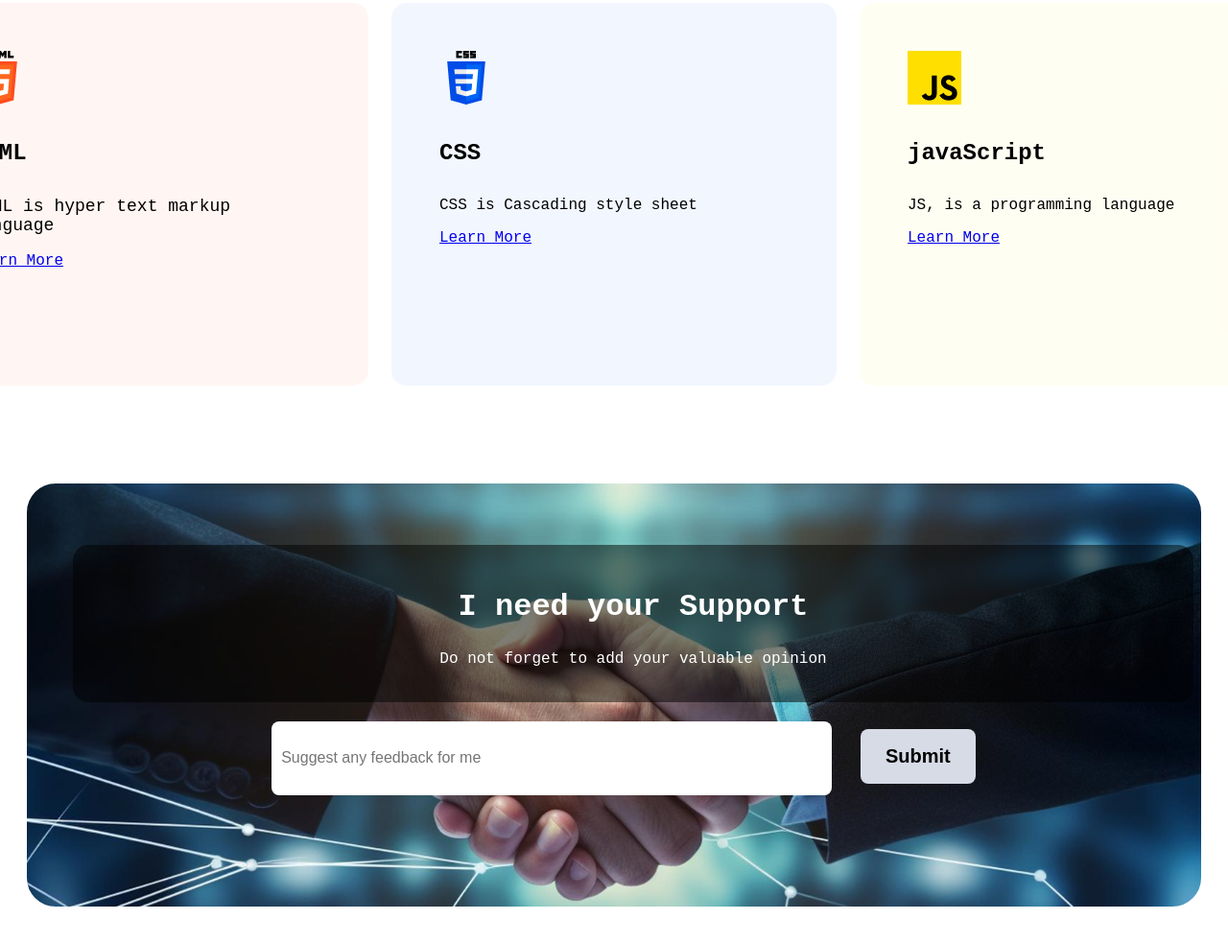
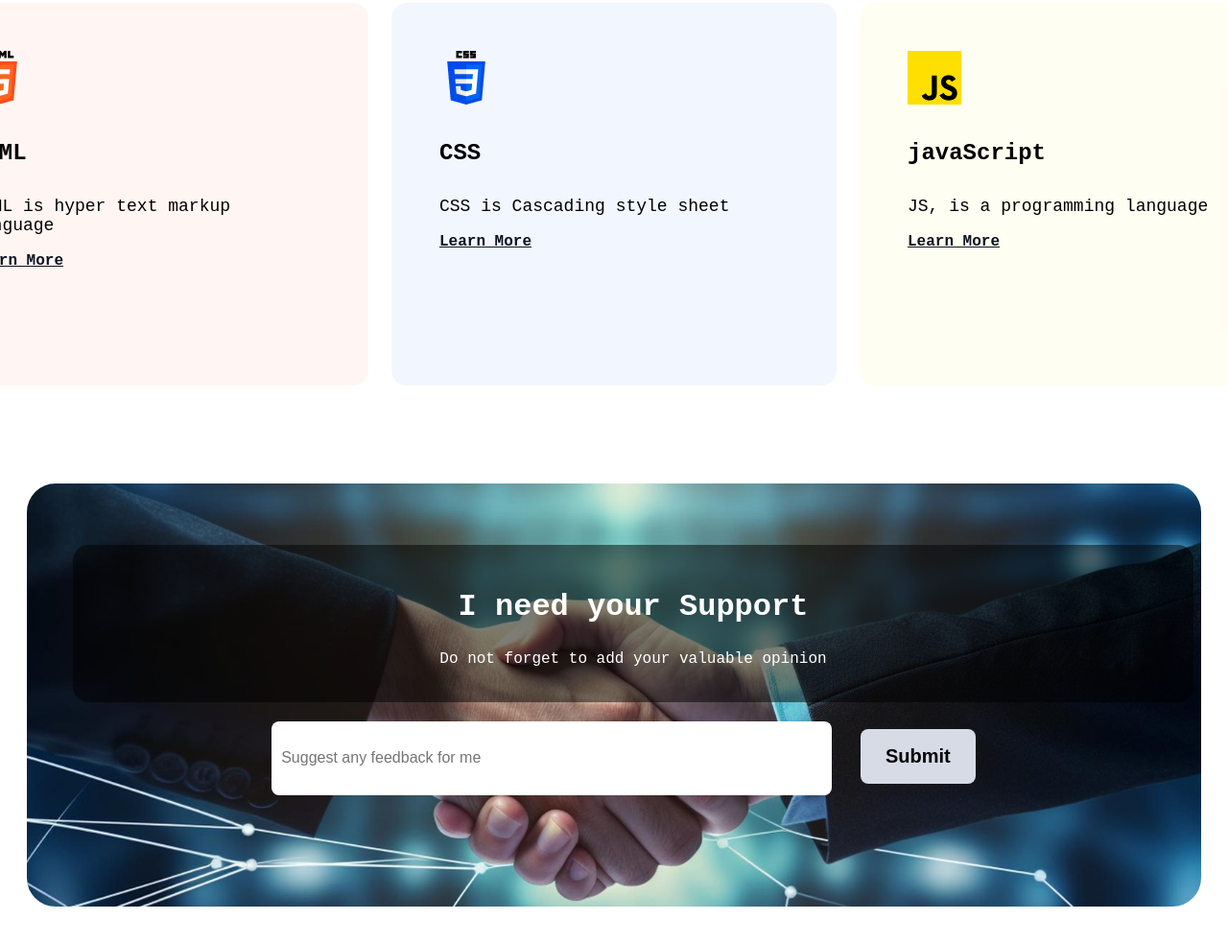
Before and after one commit to MMaria18/Assignment-1, a plain HTML site: page index.html in a window 1280 px wide. Shown: the part 3465-4448 px from the top of the page at 96% size. Drawn offline with Linux system fonts and the light colour scheme; a web font is replaced by a local one.

Commit message:
final update

```diff
--- a/index.html
+++ b/index.html
@@ -118,19 +118,19 @@
                     <img src="assets/html.png" alt="">
                     <h4 class="txt" style="color: black; font-weight: 800;">HTML</h4>
                     <p class="top-des">HTML is hyper text markup language</p>
-                    <a class="link" href="https://en.wikipedia.org/wiki/HTML">Learn More</a>
+                    <a class="btn-ln" href="https://en.wikipedia.org/wiki/HTML">Learn More</a>
                 </div>
                 <div class="plan-2">
                     <img src="assets/css.png" alt="">
                     <h4 class="txt" style="color: black; font-weight: 800;">CSS</h4>
-                    <p>CSS is Cascading style sheet</p>
-                    <a href="https://en.wikipedia.org/wiki/CSS">Learn More</a>
+                    <p class="top-des">CSS is Cascading style sheet</p>
+                    <a class="btn-ln" href="https://en.wikipedia.org/wiki/CSS">Learn More</a>
                 </div>
                 <div class="plan-3">
                     <img src="assets/js.png" alt="">
                     <h4 class="txt" style="color: black; font-weight: 800;">javaScript</h4>
-                    <p> JS, is a programming language</p>
-                    <a href="https://en.wikipedia.org/wiki/JavaScript">Learn More</a>
+                    <p class="top-des"> JS, is a programming language</p>
+                    <a class="btn-ln" href="https://en.wikipedia.org/wiki/JavaScript">Learn More</a>
                 </div>
             </div>
             </div>
--- a/styles/design.css
+++ b/styles/design.css
@@ -258,3 +258,10 @@ margin: 50px;
     display: flex;
 
 }
+
+.btn-ln{
+    color: #0D1321;
+    padding:20px 0px ;
+    font-weight: bolder;
+    margin-top: 10px;
+}
```
